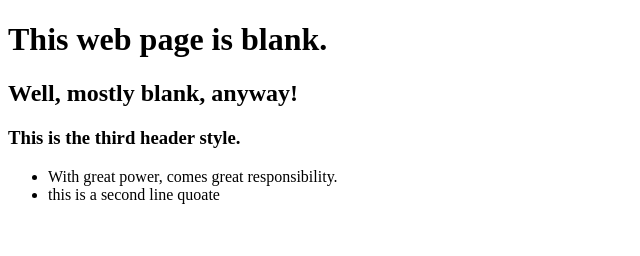
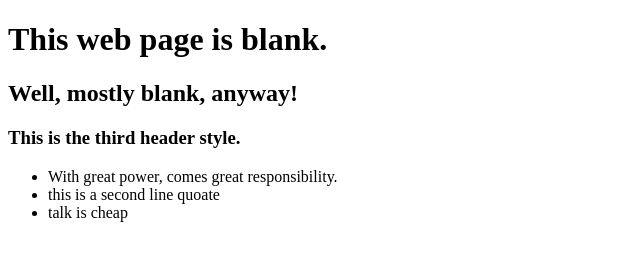
Before and after one commit to seeRedpath/0main_OpenSAP_repo, a plain HTML site: page index.html in a window 1280 px wide. Shown: the whole page, without its empty margins (0-640 px from the left). Drawn offline with Linux system fonts and the light colour scheme.

Commit message:
added 3rd line quote

```diff
--- a/index.html
+++ b/index.html
@@ -12,6 +12,7 @@
     <ul>
         <li>With great power, comes great responsibility.</li>
         <li>this is a second line quoate</li>
+        <li>talk is cheap</li>
     </ul>
 </body>
 </html>
```
